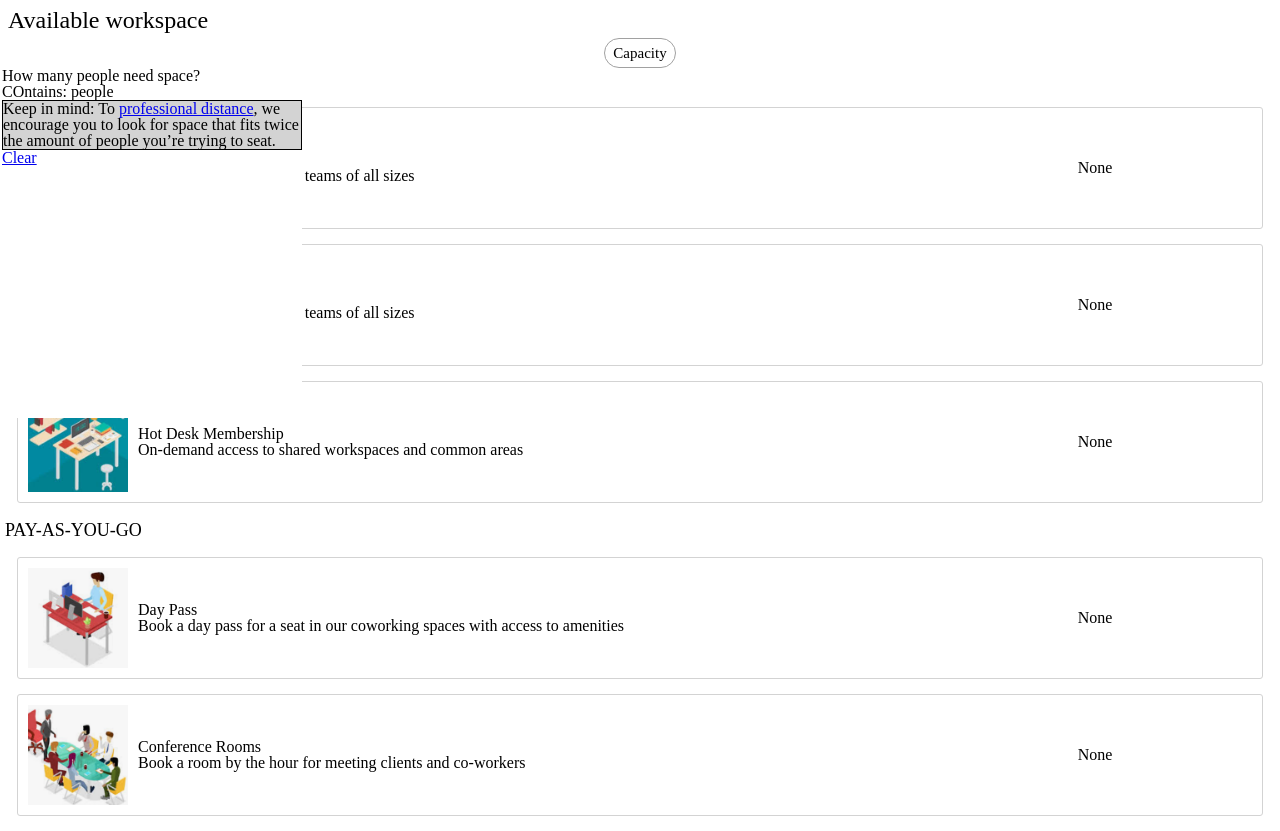
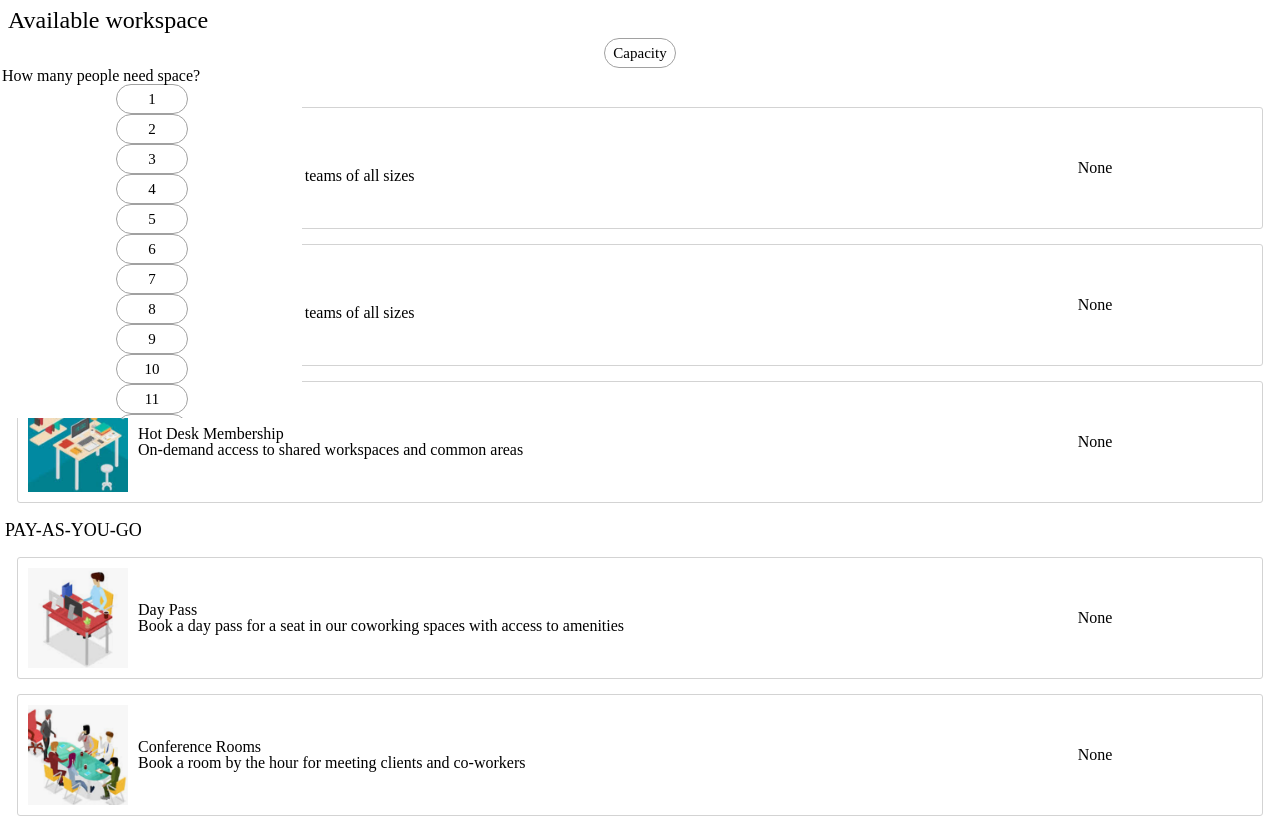
Before and after one commit to space-bnb/workspace, a React app: page / in a window 1280 px wide. Both pictures are taken after a click on the button "Capacity". Built offline with nearby package versions, Linux system fonts and the light colour scheme; the HTML template or start-up script is replaced by a standard one.

Commit message:
Passing clicked values to modal

```diff
--- a/client/src/components/Persons.jsx
+++ b/client/src/components/Persons.jsx
@@ -36,7 +36,6 @@ class Persons extends React.Component {
       content = (
       <PersonsContent
         count={this.state.personsCount}
-        show={this.state.show}
         setPersons={this.setPersons.bind(this)}
         clear={this.clearPersons.bind(this)}
       />)
@@ -45,7 +44,9 @@ class Persons extends React.Component {
     }
     return (
       <div className="persons-container">
-        <button className="persons-button" onClick={this.handleOpen.bind(this)}>Capacity</button>
+        <button className="persons-button" onClick={this.handleOpen.bind(this)}>
+          {this.state.personsCount > 0 ? this.state.personsCount : "Capacity"}
+        </button>
         {content}
       </div>
     )
--- a/client/src/components/PersonsContent.jsx
+++ b/client/src/components/PersonsContent.jsx
@@ -1,26 +1,28 @@
 import React from 'react';
 
 const PersonsContent = (props) => {
-  const chosen = props.personsCount;
-  const show = props.show;
   const setPersons = props.setPersons;
-  const clear = props.clear;
-  return (
-    <div
-      className="persons-modal"
-      style={show ? {display: "block"} : {display: "none"}}
-      >
+  const buttonVals = ["1", "2", "3", "4", "5", "6", "7", "8", "9", "10", "11", "12",
+  "13", "14", "15", "16", "17", "18", "19", "20", "21-50", "51-500", "500+"]
+  const setter = props.setPersons;
+
+  const personsModal = (
+    <div className="persons-modal">
         <h5>How many people need space?</h5>
-        <div>COntains: {chosen} people</div>
+        <div className="persons-modal-content">
+          {buttonVals.map(val => <button key={val} onClick={() => setter(val)}>{val}</button>)}
+        </div>
         <div className="persons-modal-info">
           <span>Keep in mind: To <a href="#">professional distance</a>, we
             encourage you to look for space that fits
             twice the amount of people you’re trying to seat.
           </span>
         </div>
-        <a href="#" onClick={clear}>Clear</a>
+        <a href="#" onClick={props.clear}>Clear</a>
       </div>
   )
+
+  return personsModal;
 };
 
 export default PersonsContent
--- a/client/src/style.scss
+++ b/client/src/style.scss
@@ -101,7 +101,7 @@ table {
   position: absolute;
 }
 
-.persons-button {
+button {
   all: unset;
   display: block;
   width: 60px;
```
